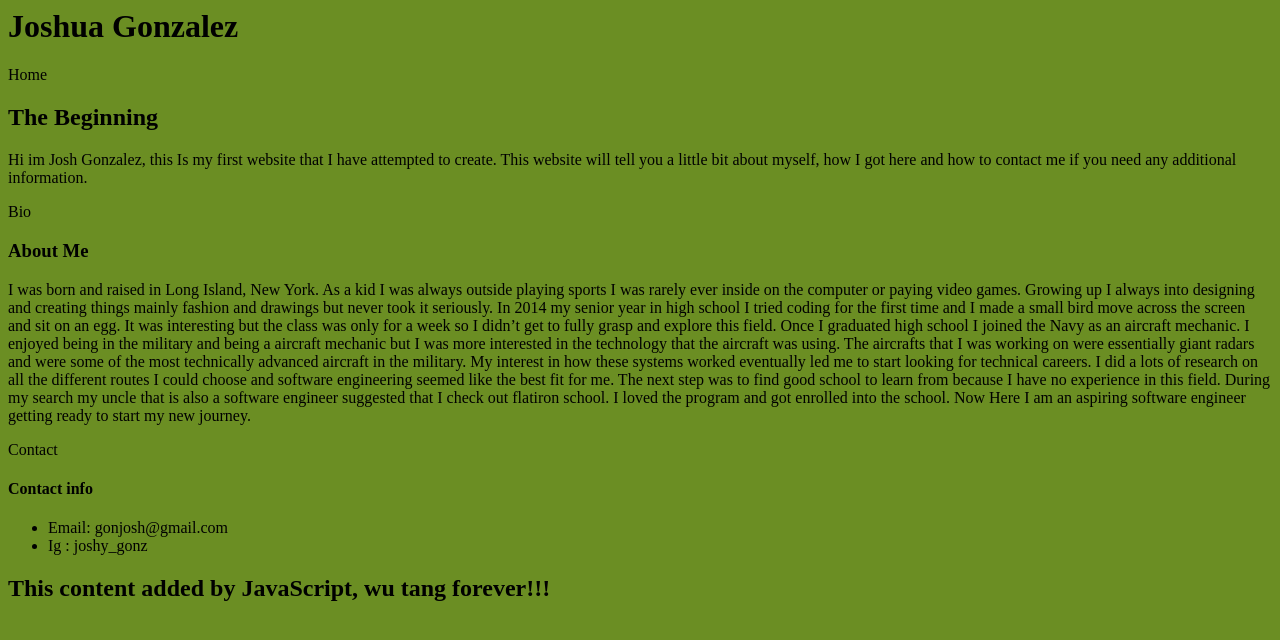
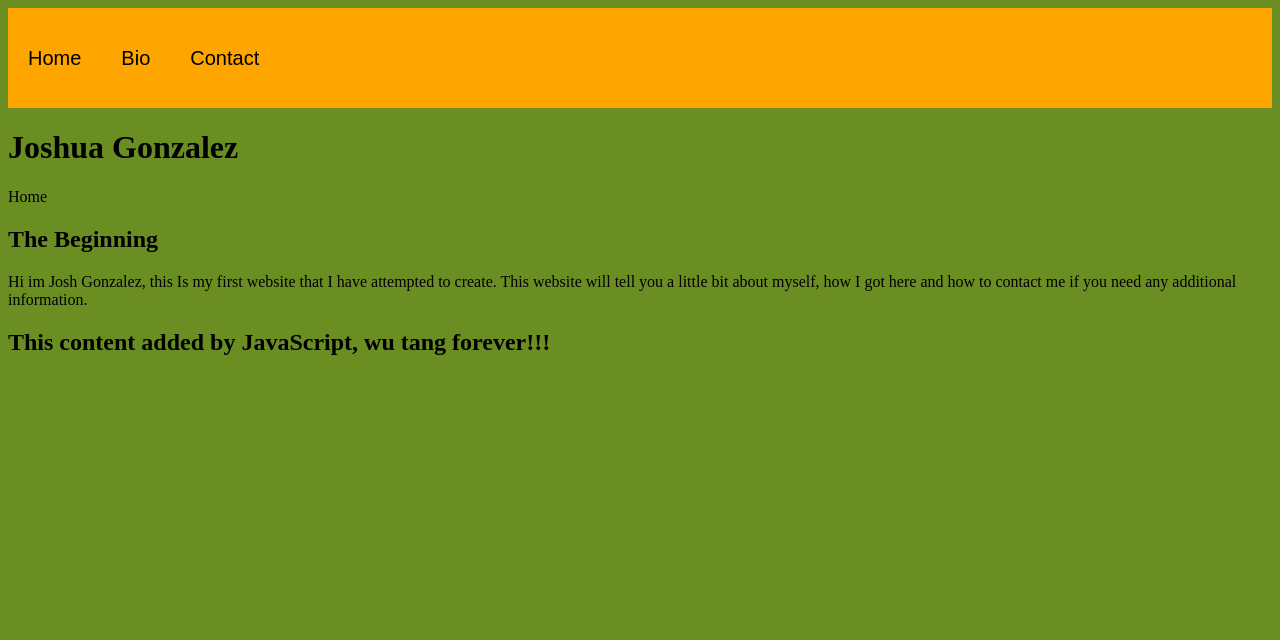
Before and after one commit to gonjosh/my-personal-website, a plain HTML site: page index.html in a window 1280 px wide. Drawn offline with Linux system fonts and the light colour scheme.

Commit message:
created new html pages with menu

```diff
--- a/index.html
+++ b/index.html
@@ -1,26 +1,28 @@
 <html lang = "en">
     <head>
         <link rel ="stylesheet" href ="style.css">
-        <title>MY personal Website</title>
+        <title>Welcome to my website</title>
     </head>
     <body>
+       <nav>
+        <ul>
+            <li><a href="index.html">Home</a></li>
+            <li><a href="bio.html">Bio</a></li>
+            <li><a href="contact.html">Contact</a></li>
+        </ul>
+       </nav>
         <h1>Joshua Gonzalez</h1>
 
-    <section class="home">Home</section>
+
+    <section class="home">Home
         <h2>The Beginning</h2>
-            <p>Hi im Josh Gonzalez, this Is my first website that I have attempted to create. This website will tell you a little bit about myself, how I got here and how to contact me if you need any additional information.</p>
+            <p class="home">Hi im Josh Gonzalez, this Is my first website that I have attempted to create. This website will tell you a little bit about myself, how I got here and how to contact me if you need any additional information.</p>
+    </section>
 
 
-    <section class="bio">Bio</section>
-        <h3>About Me</h3>
-            <p>I was born and raised in Long Island, New York. As a kid I was always outside playing sports I was rarely ever inside on the computer or paying video games. Growing up I always into designing and creating things mainly fashion and drawings but never took it seriously. In 2014 my senior year in high school I tried coding for the first time and I made a small bird move across the screen and sit on an egg. It was interesting but the class was only for a week so I didn’t get to fully grasp and explore this field. Once I graduated high school I joined the Navy as an aircraft mechanic. I enjoyed being in the military and being a aircraft mechanic but I was more interested in the technology that the aircraft was using. The aircrafts that I was working on were essentially giant radars and were some of the most technically advanced aircraft in the military. My interest in how these systems worked eventually led me to start looking for technical careers. I did a lots of research on all the different routes I could choose and software engineering seemed like the best fit for me. The next step was to find good school to learn from because I have no experience in this field. During my search my uncle that is also a software engineer suggested that I check out flatiron school.  I loved the program and got enrolled  into the school. Now Here I am an aspiring software engineer getting ready to start my new journey. </p>
 
-    <section class="contact">Contact</section>
-        <h4>Contact info</h4>
-           <ul>
-               <li>Email: gonjosh@gmail.com</li>
-                <li>Ig : joshy_gonz</li>
-           </ul>
+
+
 
 
 
--- a/style.css
+++ b/style.css
@@ -1,3 +1,28 @@
 body{
     background: olivedrab;
 }
+nav{
+    width: 100%;
+    height: 100px;
+    background-color: orange;
+}
+ul{ margin: 0;
+    padding: 0;
+
+}
+ul li{
+    list-style: none;
+    display: inline-block;
+    float: left;
+    line-height: 100px;
+
+}
+ul li a{
+    display: block;
+    text-decoration: none;
+    font-size: 20px;
+    font-family: fantasy;
+    color: black;
+    padding: 0 20px;
+
+}
```
Also changed, not shown: bio.html (added, +28 -0 lines), contact.html (added, +24 -0 lines).
